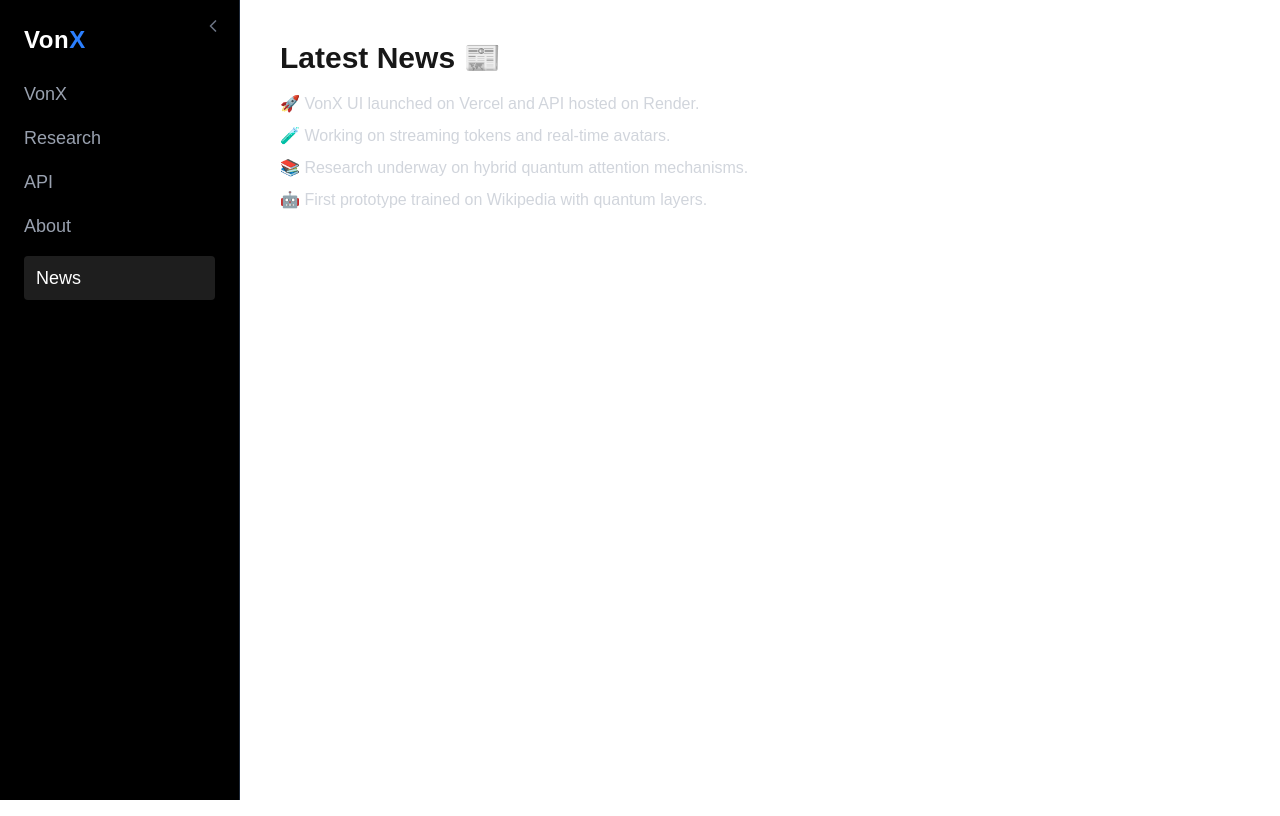
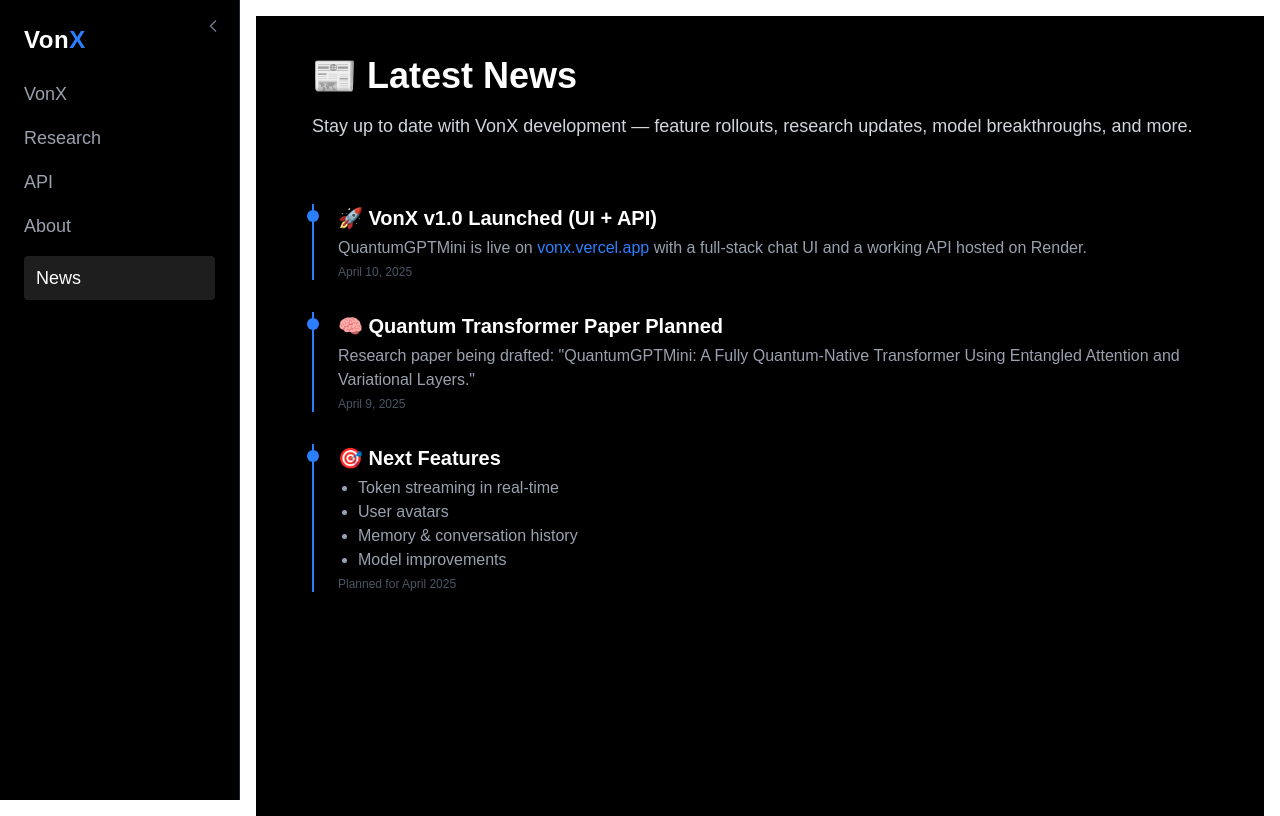
Before and after one commit to amirewontmiss/vonx, a Next.js app: page /news in a window 1280 px wide. Built offline with nearby package versions, Linux system fonts and the light colour scheme.

Commit message:
Updated research/api/about/news pages

```diff
--- a/src/app/about/page.tsx
+++ b/src/app/about/page.tsx
@@ -1,11 +1,55 @@
 'use client'
 export default function AboutPage() {
   return (
-    <div className="p-6">
-      <h1 className="text-3xl font-bold mb-4">About VonX 🧠</h1>
-      <p className="text-gray-300">
-        VonX was founded by Amire Ramazan with the mission to build the world’s most powerful quantum AI models. What started as QuantumGPTMini is now evolving into a full-stack quantum AI ecosystem — from research to application, and eventually into quantum hardware.
-      </p>
+    <div className="flex bg-black text-white h-screen">
+
+      <main className="flex-1 overflow-y-auto p-10 space-y-16">
+        {/* Section 1: Intro */}
+        <section className="max-w-4xl mx-auto">
+          <h1 className="text-4xl font-bold mb-4">🧠 About VonX</h1>
+          <p className="text-gray-300 text-lg">
+            VonX is the world’s first live prototype of a Quantum Transformer UI + API. It is powered by an experimental AI model named <span className="text-white font-semibold">QuantumGPTMini</span>—built using variational quantum circuits, quantum entanglement, and angle-encoded embeddings.
+          </p>
+        </section>
+
+        {/* Section 2: Our Mission */}
+        <section className="max-w-4xl mx-auto">
+          <h2 className="text-2xl font-semibold mb-3">🌍 Our Mission</h2>
+          <p className="text-gray-400">
+            We're on a mission to pioneer hybrid classical-quantum neural networks that can push beyond the limits of conventional AI. Our goal is to make quantum-native transformers real—and accessible to the world.
+          </p>
+        </section>
+
+        {/* Section 3: Founder Info */}
+        <section className="max-w-4xl mx-auto">
+          <h2 className="text-2xl font-semibold mb-3">👤 Founder</h2>
+          <p className="text-gray-400">
+            VonX was founded by <span className="text-white font-semibold">Amire Ramazan</span>, an AI & quantum researcher dedicated to building a full-stack quantum AI startup from research to interface, from core models to frontend applications.
+          </p>
+        </section>
+
+        {/* Section 4: Stack Overview */}
+        <section className="max-w-4xl mx-auto">
+          <h2 className="text-2xl font-semibold mb-3">🧰 Stack</h2>
+          <ul className="list-disc pl-6 text-gray-400 space-y-1">
+            <li>🧠 Quantum Model: Pennylane + PyTorch + Qiskit</li>
+            <li>📦 API: FastAPI deployed on Render</li>
+            <li>💻 UI: Next.js + Tailwind + Vercel</li>
+            <li>📚 Data: Wikipedia (subset or full)</li>
+          </ul>
+        </section>
+
+        {/* Section 5: What's Next */}
+        <section className="max-w-4xl mx-auto">
+          <h2 className="text-2xl font-semibold mb-3">🚧 What’s Next</h2>
+          <ul className="list-disc pl-6 text-gray-400 space-y-1">
+            <li>💬 Token streaming</li>
+            <li>🧑‍🚀 Avatars and conversation memory</li>
+            <li>🧪 Quantum model optimization for real hardware (IBM / Braket)</li>
+            <li>📈 Publishing a research paper on Quantum Transformers</li>
+          </ul>
+        </section>
+      </main>
     </div>
-  );
+  )
 }
--- a/src/app/api/page.tsx
+++ b/src/app/api/page.tsx
@@ -1,11 +1,66 @@
 'use client'
 export default function APIPage() {
   return (
-    <div className="p-6">
-      <h1 className="text-3xl font-bold mb-4">VonX API ⚙️</h1>
-      <p className="text-gray-300">
-        The VonX API lets you integrate QuantumGPTMini into your own applications. Make POST requests to /generate with a prompt, and stream back completions powered by quantum-inspired models.
-      </p>
+    <div className="flex bg-black text-white h-screen">
+
+      <main className="flex-1 overflow-y-auto p-10 space-y-16">
+        {/* Section 1: Intro */}
+        <section className="max-w-4xl mx-auto">
+          <h1 className="text-4xl font-bold mb-4">⚙️ VonX API</h1>
+          <p className="text-gray-300 text-lg">
+            Use the VonX API to generate responses from the QuantumGPTMini model. Simple POST request. Fast. Lightweight. Experimental.
+          </p>
+        </section>
+
+        {/* Section 2: Base URL */}
+        <section className="max-w-4xl mx-auto">
+          <h2 className="text-2xl font-semibold mb-3">🔗 Base URL</h2>
+          <div className="bg-zinc-900 p-4 rounded-md border border-zinc-700 text-sm text-blue-400">
+            https://quantumgptmini-api.onrender.com/generate
+          </div>
+        </section>
+
+        {/* Section 3: Request Format */}
+        <section className="max-w-4xl mx-auto">
+          <h2 className="text-2xl font-semibold mb-3">📤 POST Request</h2>
+          <p className="text-gray-300 mb-2">Body (JSON):</p>
+          <pre className="bg-zinc-900 p-4 rounded-md border border-zinc-700 text-sm text-green-300">
+{`{
+  "text": "Hello, quantum world!"
+}`}
+          </pre>
+        </section>
+
+        {/* Section 4: Sample Response */}
+        <section className="max-w-4xl mx-auto">
+          <h2 className="text-2xl font-semibold mb-3">📥 Sample Response</h2>
+          <pre className="bg-zinc-900 p-4 rounded-md border border-zinc-700 text-sm text-yellow-300">
+{`{
+  "response": "Hello, quantum world! The future is entangled..."
+}`}
+          </pre>
+        </section>
+
+        {/* Section 5: Use Cases */}
+        <section className="max-w-4xl mx-auto">
+          <h2 className="text-2xl font-semibold mb-3">🧠 Use Cases</h2>
+          <ul className="list-disc text-gray-400 pl-6 space-y-1">
+            <li>🔹 AI-powered chatbots</li>
+            <li>🔹 Experimental reasoning systems</li>
+            <li>🔹 Quantum-aware educational tools</li>
+          </ul>
+        </section>
+
+        {/* Section 6: Coming Soon */}
+        <section className="max-w-4xl mx-auto">
+          <h2 className="text-2xl font-semibold mb-3">⏳ Coming Soon</h2>
+          <ul className="list-disc text-gray-400 pl-6 space-y-1">
+            <li>🔸 Streaming token generation</li>
+            <li>🔸 Custom prompt engineering</li>
+            <li>🔸 Auth tokens & usage tracking</li>
+          </ul>
+        </section>
+      </main>
     </div>
-  );
-}
+    )
+  }
--- a/src/app/news/page.tsx
+++ b/src/app/news/page.tsx
@@ -1,14 +1,53 @@
 'use client'
 export default function NewsPage() {
   return (
-    <div className="p-6">
-      <h1 className="text-3xl font-bold mb-4">Latest News 📰</h1>
-      <ul className="text-gray-300 space-y-2">
-        <li>🚀 VonX UI launched on Vercel and API hosted on Render.</li>
-        <li>🧪 Working on streaming tokens and real-time avatars.</li>
-        <li>📚 Research underway on hybrid quantum attention mechanisms.</li>
-        <li>🤖 First prototype trained on Wikipedia with quantum layers.</li>
-      </ul>
+    <div className="flex bg-black text-white h-screen">
+
+      <main className="flex-1 overflow-y-auto p-10 space-y-16">
+        {/* Section 1: Header */}
+        <section className="max-w-4xl mx-auto">
+          <h1 className="text-4xl font-bold mb-4">📰 Latest News</h1>
+          <p className="text-gray-300 text-lg">
+            Stay up to date with VonX development — feature rollouts, research updates, model breakthroughs, and more.
+          </p>
+        </section>
+
+        {/* Section 2: Timeline Feed */}
+        <section className="max-w-4xl mx-auto space-y-8">
+          {/* Item 1 */}
+          <div className="border-l-2 border-blue-500 pl-6 relative">
+            <div className="absolute w-3 h-3 bg-blue-500 rounded-full left-[-7px] top-1.5"></div>
+            <h3 className="text-xl font-semibold mb-1">🚀 VonX v1.0 Launched (UI + API)</h3>
+            <p className="text-gray-400">
+              QuantumGPTMini is live on <a href="https://vonx.vercel.app" className="text-blue-500 hover:underline">vonx.vercel.app</a> with a full-stack chat UI and a working API hosted on Render.
+            </p>
+            <p className="text-xs text-gray-600 mt-1">April 10, 2025</p>
+          </div>
+
+          {/* Item 2 */}
+          <div className="border-l-2 border-blue-500 pl-6 relative">
+            <div className="absolute w-3 h-3 bg-blue-500 rounded-full left-[-7px] top-1.5"></div>
+            <h3 className="text-xl font-semibold mb-1">🧠 Quantum Transformer Paper Planned</h3>
+            <p className="text-gray-400">
+              Research paper being drafted: "QuantumGPTMini: A Fully Quantum-Native Transformer Using Entangled Attention and Variational Layers."
+            </p>
+            <p className="text-xs text-gray-600 mt-1">April 9, 2025</p>
+          </div>
+
+          {/* Item 3 */}
+          <div className="border-l-2 border-blue-500 pl-6 relative">
+            <div className="absolute w-3 h-3 bg-blue-500 rounded-full left-[-7px] top-1.5"></div>
+            <h3 className="text-xl font-semibold mb-1">🎯 Next Features</h3>
+            <ul className="text-gray-400 list-disc pl-5">
+              <li>Token streaming in real-time</li>
+              <li>User avatars</li>
+              <li>Memory & conversation history</li>
+              <li>Model improvements</li>
+            </ul>
+            <p className="text-xs text-gray-600 mt-1">Planned for April 2025</p>
+          </div>
+        </section>
+      </main>
     </div>
-  );
+  )
 }
--- a/src/app/research/page.tsx
+++ b/src/app/research/page.tsx
@@ -1,11 +1,60 @@
 'use client'
 export default function ResearchPage() {
   return (
-    <div className="p-6">
-      <h1 className="text-3xl font-bold mb-4">Research 🔬</h1>
-      <p className="text-gray-300">
-        VonX is pioneering Quantum Neural Networks (QNNs) by combining classical transformers with quantum entanglement circuits. Our architecture explores Qiskit-powered circuit embeddings, variational QNNs, and advanced hybrid attention to push the boundaries of what small models can do.
-      </p>
+    <div className="flex bg-black text-white h-screen">
+
+      <main className="flex-1 overflow-y-auto p-10 space-y-16">
+        {/* Section 1: Intro */}
+        <section className="max-w-4xl mx-auto">
+          <h1 className="text-4xl font-bold mb-4">🚀 Quantum Transformer Research</h1>
+          <p className="text-gray-300 text-lg">
+            VonX is building the world’s first Quantum Transformer model. Our research combines classical language modeling with quantum circuits like variational QNNs and quantum entanglement attention.
+          </p>
+        </section>
+
+        {/* Section 2: Architecture */}
+        <section className="max-w-4xl mx-auto">
+          <h2 className="text-2xl font-semibold mb-3">🧠 Architecture Overview</h2>
+          <ul className="list-disc text-gray-400 pl-6 space-y-1">
+            <li>🔹 Classical token embedding → angle/amplitude encoded into qubits</li>
+            <li>🔹 Quantum attention circuit using entanglement + QFT</li>
+            <li>🔹 Quantum FFN built on variational circuits</li>
+            <li>🔹 Final measurement collapsed to classical logits</li>
+          </ul>
+        </section>
+
+        {/* Section 3: Qiskit Circuit Diagram (Placeholder) */}
+        <section className="max-w-4xl mx-auto">
+          <h2 className="text-2xl font-semibold mb-3">🔧 Quantum Circuit Sketch</h2>
+          <div className="rounded-xl bg-zinc-900 p-6 text-center text-gray-400 border border-zinc-700">
+            (Quantum Attention + Feedforward Circuits built with Qiskit & PennyLane)
+          </div>
+        </section>
+
+        {/* Section 4: Use Cases */}
+        <section className="max-w-4xl mx-auto">
+          <h2 className="text-2xl font-semibold mb-3">💡 Why Quantum?</h2>
+          <p className="text-gray-300">
+            Quantum attention mechanisms may enable:
+          </p>
+          <ul className="list-disc text-gray-400 pl-6 mt-2 space-y-1">
+            <li>🔸 Better symbolic reasoning</li>
+            <li>🔸 Native modeling of quantum data (chemistry, physics)</li>
+            <li>🔸 Compact expressivity with fewer parameters</li>
+          </ul>
+        </section>
+
+        {/* Section 5: Research Roadmap */}
+        <section className="max-w-4xl mx-auto">
+          <h2 className="text-2xl font-semibold mb-3">🛣️ Roadmap</h2>
+          <ul className="list-decimal text-gray-400 pl-6 space-y-1">
+            <li>Phase 1 — Build circuit-based transformer blocks (done)</li>
+            <li>Phase 2 — Train on wiki dataset on A100 (done)</li>
+            <li>Phase 3 — Implement streaming, QPU evals (ongoing)</li>
+            <li>Phase 4 — Publish paper & preprint (coming)</li>
+          </ul>
+        </section>
+      </main>
     </div>
-  );
+  )
 }
```
